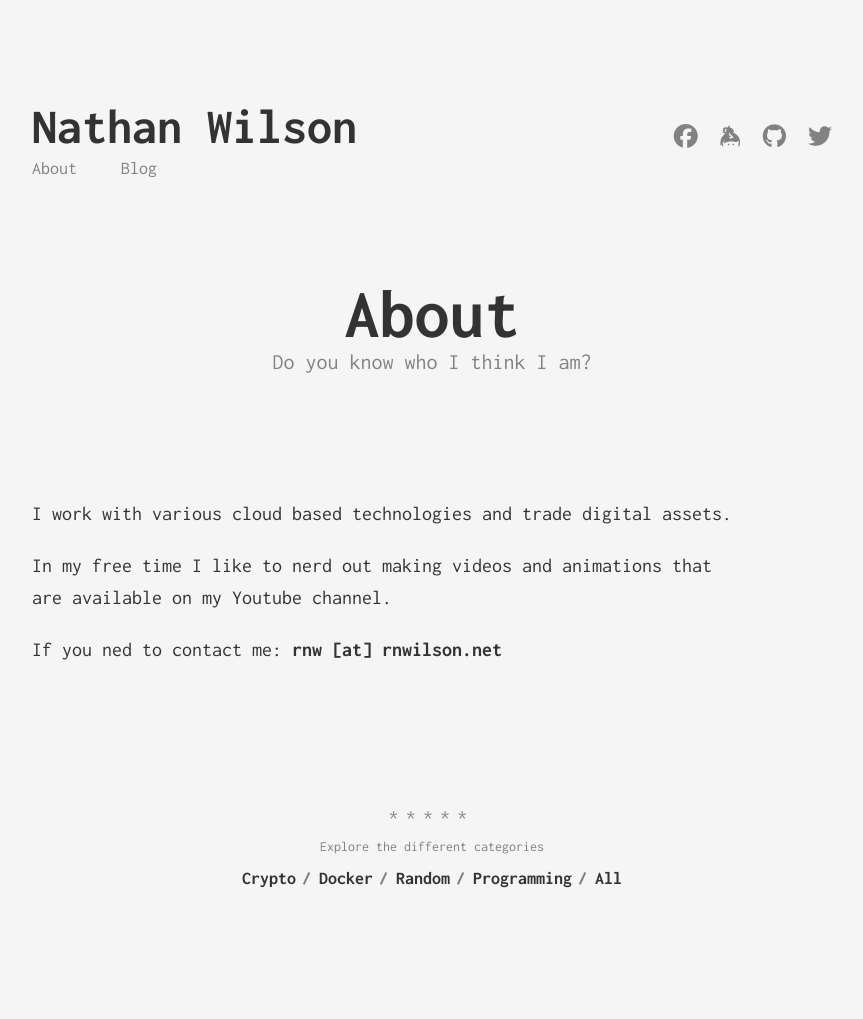
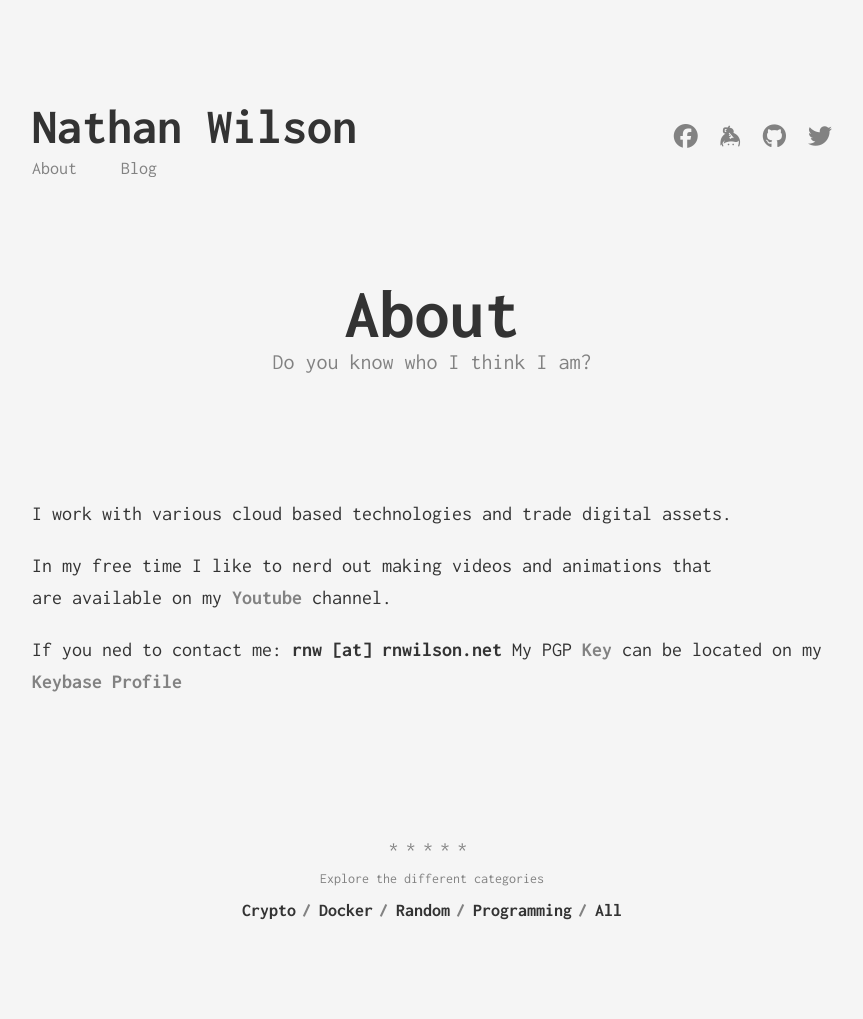
Before and after one commit to rnwilson/jktheme, a Jekyll site: the page built from about.md, in a window 1280 px wide. Shown: the whole page, without its empty margins (208-1071 px from the left). Built offline with Jekyll 4.4.1, drawn with Linux system fonts in a browser that asks for light colours; nearby versions of some CDN libraries; before the commit the page ends 987 px from its top, so only the background shows below that.

Commit message:
Updated about

```diff
--- a/about.md
+++ b/about.md
@@ -9,6 +9,7 @@ and trade digital assets.
 
 In my free time I like to nerd out making
 videos and animations that
-are available on my Youtube channel.
+are available on my [Youtube](https://www.youtube.com/channel/UCQgGGix-BEjaTVHvdDc-9Fw) channel.
 
 If you ned to contact me: __rnw [at] rnwilson.net__
+My PGP [Key](https://keyserver2.pgp.com/vkd/DownloadKey.event?keyid=0xA0D7D3FF0A87705E) can be located on my [Keybase](https://keybase.io) [Profile](https://keybase.io/rnwilson)
```
Also changed, not shown: 1 other file.
